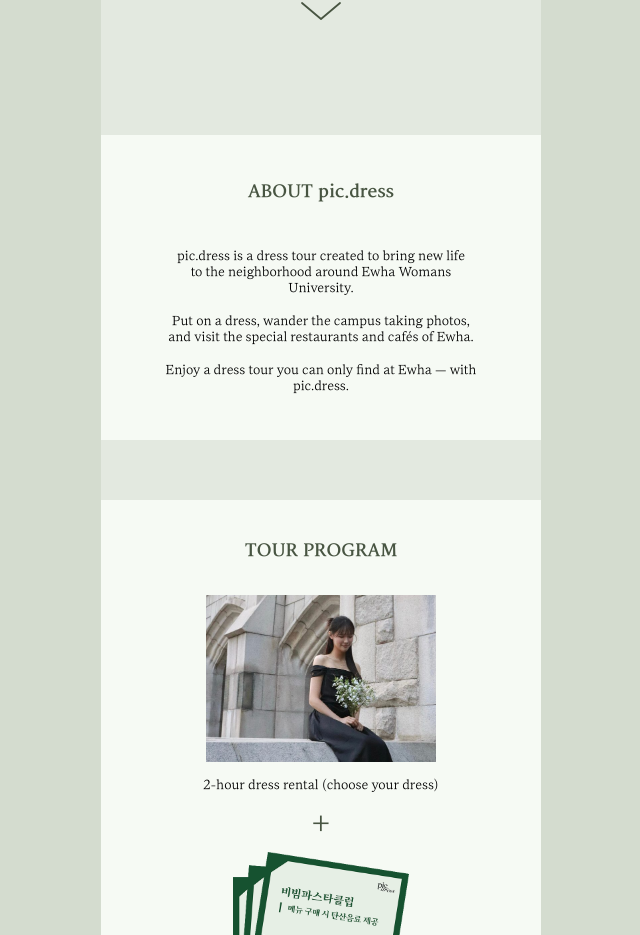
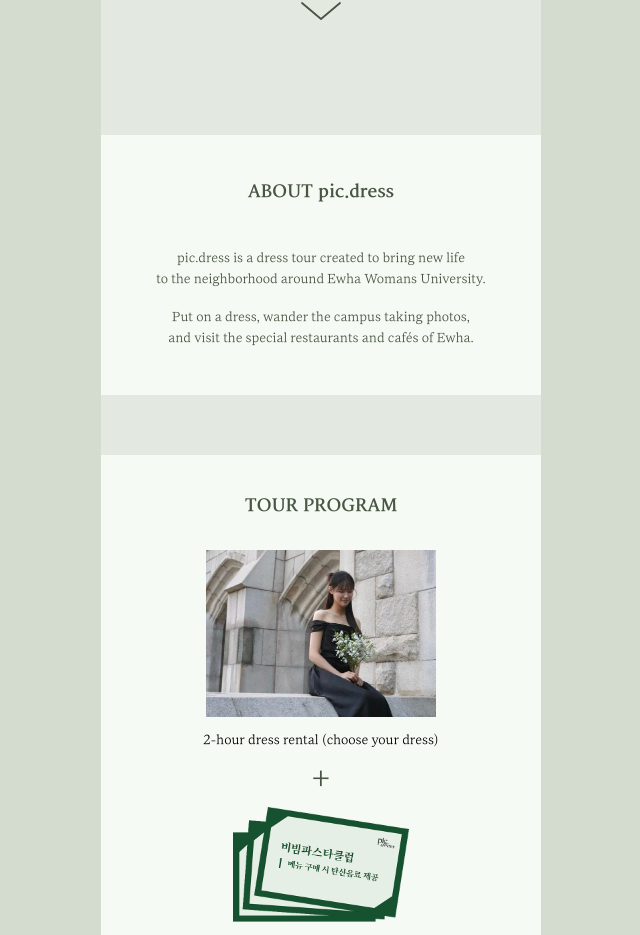
Before and after one commit to picdress/picdress.private, a Next.js app: page / in a window 1280 px wide. Shown: the part 789-1724 px from the top of the page, without its empty margins (319-959 px from the left). Built offline with nearby package versions, Linux system fonts and the light colour scheme; no server answers.

Commit message:
ABOUT 소개글: 문구 수정(이화여대), 마지막 문단 삭제, 색상 #485542, 줄 안 꺾이게 글자 크기 조정
Co-Authored-By: Claude Opus 5.5 <noreply@anthropic.com>
Claude-Session: https://claude.ai/code/session_01TtWq8JGLAcaBnU9Z52aceq

```diff
--- a/src/app/home.module.css
+++ b/src/app/home.module.css
@@ -32,16 +32,18 @@
 }
 
 .about {
-  padding: 46px 57px;
+  padding: 46px 20px;
   display: flex;
   flex-direction: column;
   gap: 45px;
 }
 
+/* 줄이 중간에 꺾이지 않게: 화면이 좁으면 글자도 같이 작아져요 */
 .aboutText {
-  color: #000;
-  font-size: 14px;
-  line-height: normal;
+  color: var(--dark);
+  font-size: min(14px, 3.45vw);
+  line-height: 1.5;
+  word-break: keep-all;
 }
 
 .aboutText p {
--- a/src/i18n/messages/en.ts
+++ b/src/i18n/messages/en.ts
@@ -20,7 +20,6 @@ const en: Messages = {
     about: [
       "pic.dress is a dress tour created to bring new life\nto the neighborhood around Ewha Womans University.",
       "Put on a dress, wander the campus taking photos,\nand visit the special restaurants and cafés of Ewha.",
-      "Enjoy a dress tour you can only find at Ewha — with pic.dress.",
     ],
     programRental: "2-hour dress rental (choose your dress)",
     programCoupons: "3 coupons for partner restaurants & cafés",
--- a/src/i18n/messages/ko.ts
+++ b/src/i18n/messages/ko.ts
@@ -18,9 +18,8 @@ const ko = {
     heroAlt: "이화동산에서 드레스를 입은 모습",
     scrollDown: "아래로",
     about: [
-      "pic.dress는 이대 상권의 활성화를 꿈꾸며 탄생한\n드레스 투어 상품입니다.",
-      "드레스를 입고 캠퍼스를 거닐며 사진을 남기고,\n이대만의 특별한 맛집과 카페를 방문해보세요.",
-      "이화에서만 만날 수 있는 특별한 드레스 투어를 pic.dress와 함께 즐겨보세요.",
+      "pic.dress는 이화여대 상권의 활성화를 꿈꾸며 탄생한\n드레스 투어 상품입니다.",
+      "드레스를 입고 캠퍼스를 거닐며 사진을 남기고,\n이화여대만의 특별한 맛집과 카페를 방문해보세요.",
     ],
     programRental: "드레스 대여 2시간 (드레스 선택 가능)",
     programCoupons: "제휴 음식점/카페 쿠폰 3장 제공",
--- a/src/i18n/messages/zh.ts
+++ b/src/i18n/messages/zh.ts
@@ -19,7 +19,6 @@ const zh: Messages = {
     about: [
       "pic.dress 是为了让梨大商圈焕发活力\n而诞生的礼服体验之旅。",
       "穿上礼服漫步校园、拍下美照，\n再去探访梨大独有的特色餐厅和咖啡馆吧。",
-      "和 pic.dress 一起，享受只有在梨花才能体验的礼服之旅。",
     ],
     programRental: "礼服租赁2小时（可自选礼服）",
     programCoupons: "赠送3张合作餐厅/咖啡馆优惠券",
```
